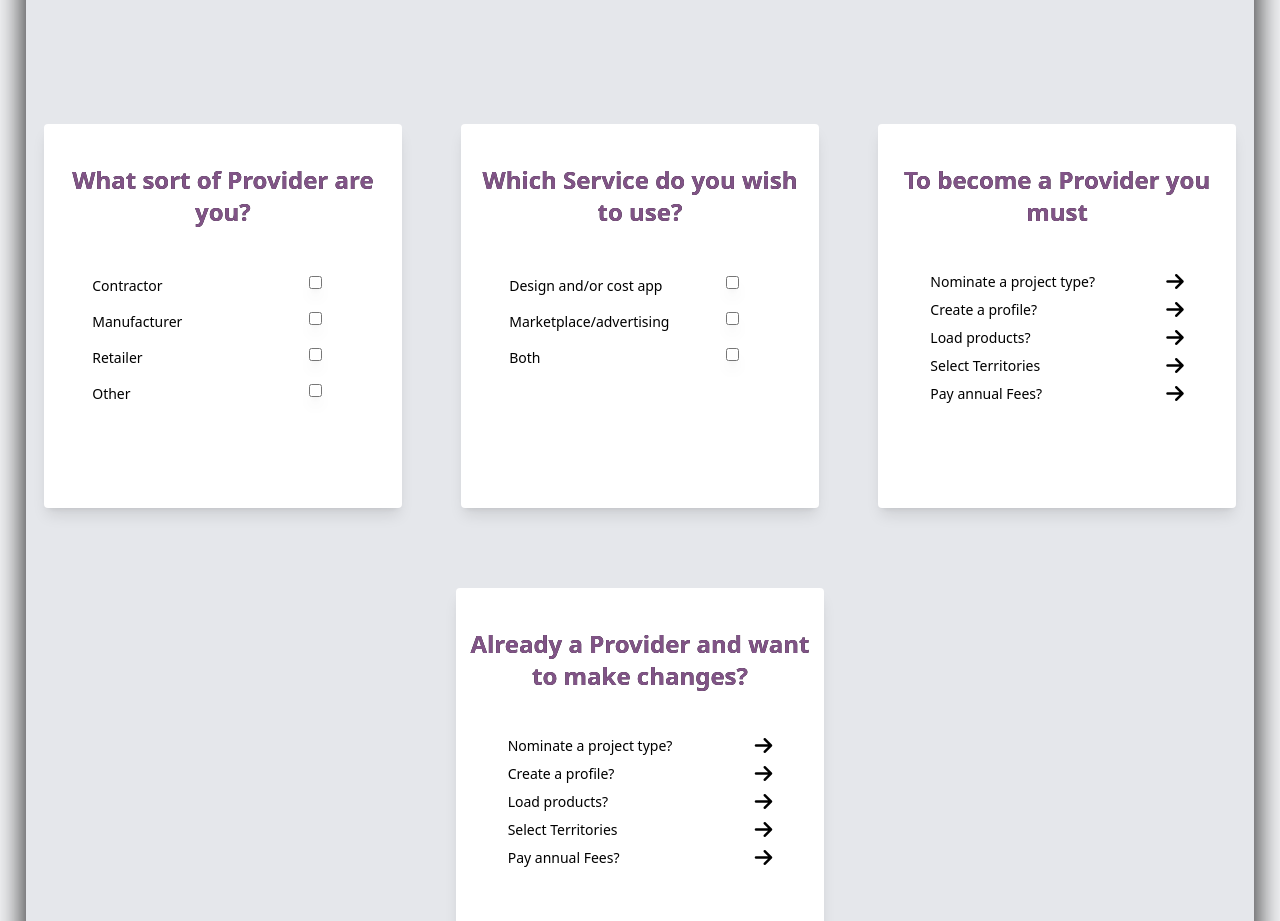
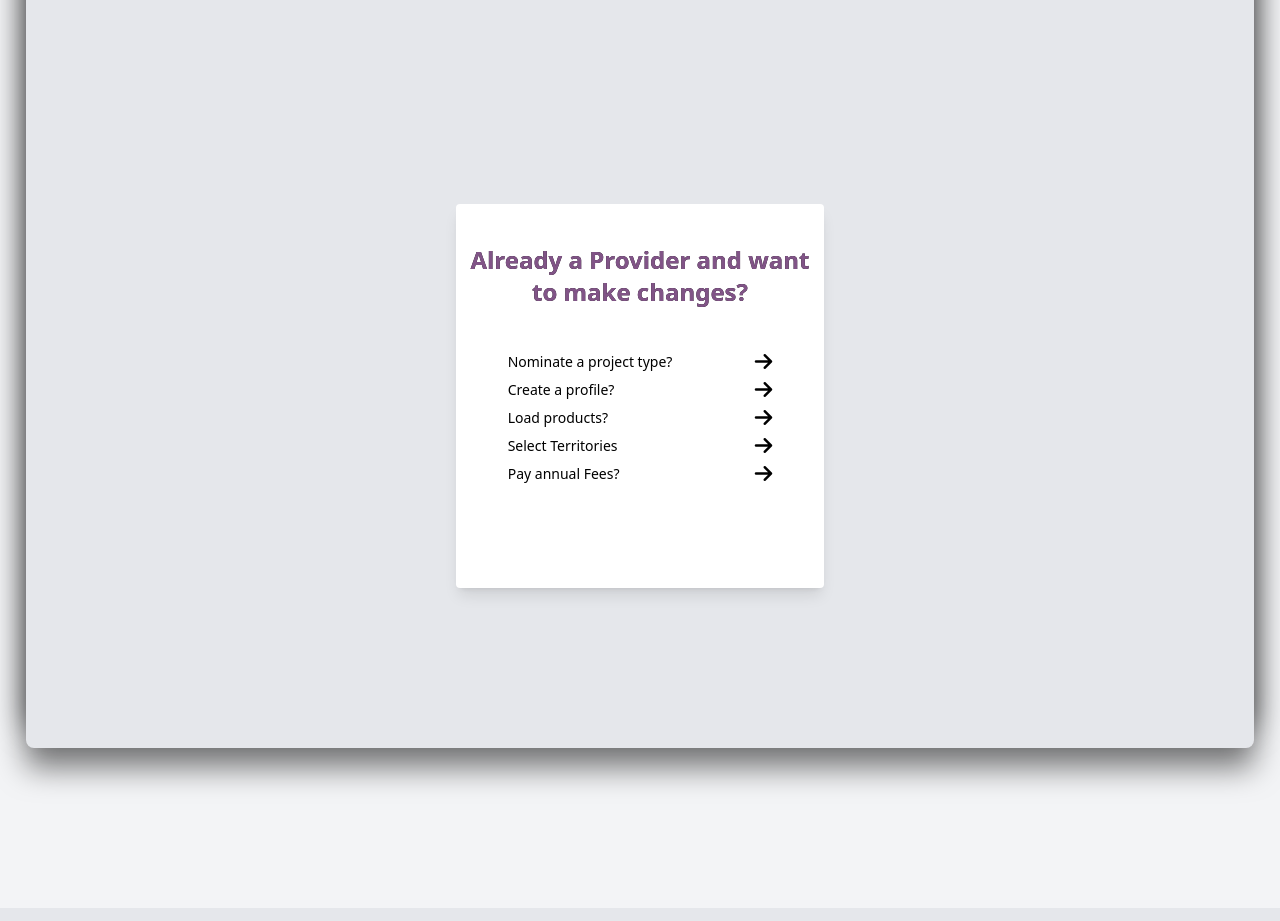
Before and after one commit to Syed-Haider-Shah/Personal-Website-Project, a React (Vite) app in the folder Client/: page /proportal in a window 1280 px wide. Shown: the part 940-1861 px from the top of the page. Built offline with nearby package versions, Linux system fonts and the light colour scheme; no server answers.

Commit message:
animations added to proportal

```diff
--- a/Client/src/components/ProPortal.jsx
+++ b/Client/src/components/ProPortal.jsx
@@ -7,11 +7,13 @@ import Card2 from "./SmlComponents/Card2";
 const Background = () => {
   const [scrollY, setScrollY] = useState(0);
   const [scrolled, setScrolled] = useState(false);
+  const [scrolled2, setScrolled2] = useState(false);
 
   useEffect(() => {
     const handleScroll1 = () => {
       const scrollTop = window.scrollY;
       const scrollBreakpoint = 100;
+      const scrollBreakpoint2 = 500;
       /*
         scrollTop is how far down from the top the screen has scrolled.
         Alter scrollBreakpoint to adjust how far down the screen you want the event to trigger.
@@ -20,6 +22,11 @@ const Background = () => {
         setScrolled(true);
       } else {
         setScrolled(false);
+      }
+      if (scrollTop > scrollBreakpoint2) {
+        setScrolled2(true);
+      } else {
+        setScrolled2(false);
       }
     };
     window.addEventListener("scroll", handleScroll1);
@@ -110,15 +117,21 @@ const Background = () => {
                 </h1>
               </div>
             </div>
-            <div className="flex h-96 min-w-[80%] mt-20 flex-wrap justify-between">
+            <div
+              className={`${
+                scrolled2 ? "h-48 md:h-96" : "h-0"
+              }  gap-8 overflow-hidden w-[80%] mt-20 rounded-3xl flex justify-center transition-all duration-700`}
+            >
               <Card1
                 heading="What sort of Provider are you?"
                 checklist={CheckList1}
               />
+
               <Card1
                 heading="Which Service do you wish to use?"
                 checklist={CheckList2}
               />
+
               <Card2
                 heading="To become a Provider you must"
                 checklist={Options1}
```
